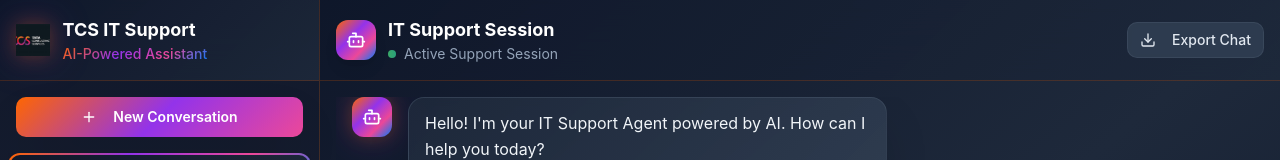
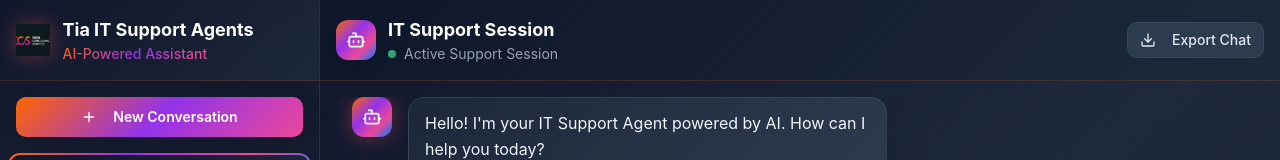
Before and after one commit to koradiaishita/multi-support-agent-ai, a React (Vite) app: page / in a window 1280 px wide. Shown: the top 160 px of the page. Built offline with nearby package versions, Linux system fonts and the light colour scheme.

Commit message:
Remove TCS branding and update agent name
Replaced "TCS" branding with "Tia IT Support Agents" in the UI.

```diff
--- a/src/components/ChatArea.tsx
+++ b/src/components/ChatArea.tsx
@@ -53,7 +53,7 @@ const ChatArea: React.FC<ChatAreaProps> = ({
           <div className="flex items-center justify-center mb-4">
             <img
               src="/lovable-uploads/bc6f9ae1-01dc-4a32-a2d2-d22d1b0abacf.png"
-              alt="TCS Logo"
+              alt="Tia Logo"
               className="h-12 w-auto object-contain tcs-logo-glow mr-4"
             />
             <h2 className="text-3xl font-bold text-white">
@@ -61,7 +61,7 @@ const ChatArea: React.FC<ChatAreaProps> = ({
             </h2>
           </div>
           <p className="text-lg tcs-gradient-text font-semibold mb-4">
-            Enterprise-grade AI assistant powered by TCS innovation
+            Enterprise-grade AI assistant powered by Tia innovation
           </p>
           <p className="text-slate-400 max-w-md leading-relaxed">
             Experience next-generation technical support with advanced AI capabilities.
--- a/src/components/Sidebar.tsx
+++ b/src/components/Sidebar.tsx
@@ -57,13 +57,13 @@ const Sidebar: React.FC<SidebarProps> = ({
             <div className="flex items-center justify-center tcs-logo-glow">
               <img
                 src="/lovable-uploads/bc6f9ae1-01dc-4a32-a2d2-d22d1b0abacf.png"
-                alt="TCS Logo"
+                alt="Tia Logo"
                 className="h-8 w-auto object-contain"
               />
             </div>
             {isOpen && (
               <div>
-                <h1 className="font-bold text-lg text-white">TCS IT Support</h1>
+                <h1 className="font-bold text-lg text-white">Tia IT Support Agents</h1>
                 <p className="text-sm tcs-gradient-text font-medium">AI-Powered Assistant</p>
               </div>
             )}
```
